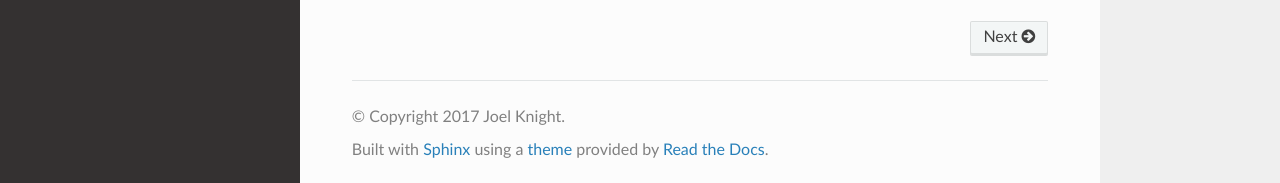
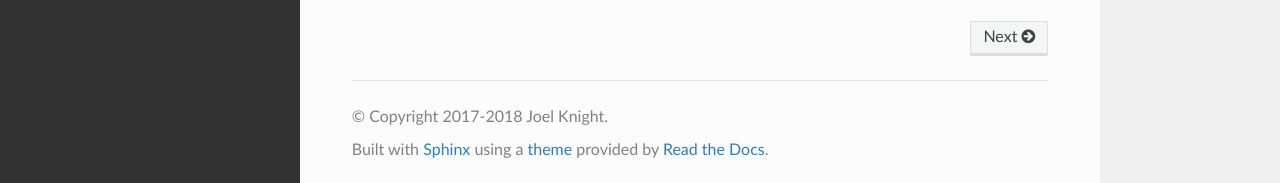
Before and after one commit to knightjoel/zpark, a Sphinx documentation site: the page built from docs/index.rst, in a window 1280 px wide and 974 px high. Shown: the part 788-971 px from the top of the window. Built offline with Sphinx 7.4.7 and the Read the Docs theme 2.0.0, drawn with Linux system fonts in a browser that asks for light colours.

Commit message:
copyright++

```diff
--- a/docs/conf.py
+++ b/docs/conf.py
@@ -53,7 +53,7 @@ master_doc = 'index'
 
 # General information about the project.
 project = 'Zpark'
-copyright = '2017 Joel Knight'
+copyright = '2017-2018 Joel Knight'
 author = 'Joel Knight'
 
 # The version info for the project you're documenting, acts as replacement for
--- a/zpark/__init__.py
+++ b/zpark/__init__.py
@@ -2,7 +2,7 @@
 Zpark is a bot that creates an integration between the `Cisco Spark`_
 messaging platform and the real-time monitoring software `Zabbix`_.
 
-Copyright (c) 2017 `Joel Knight`_
+Copyright (c) 2017-2018 `Joel Knight`_
 
 User guide: `knightjoel.github.io/zpark`_.
 
```
